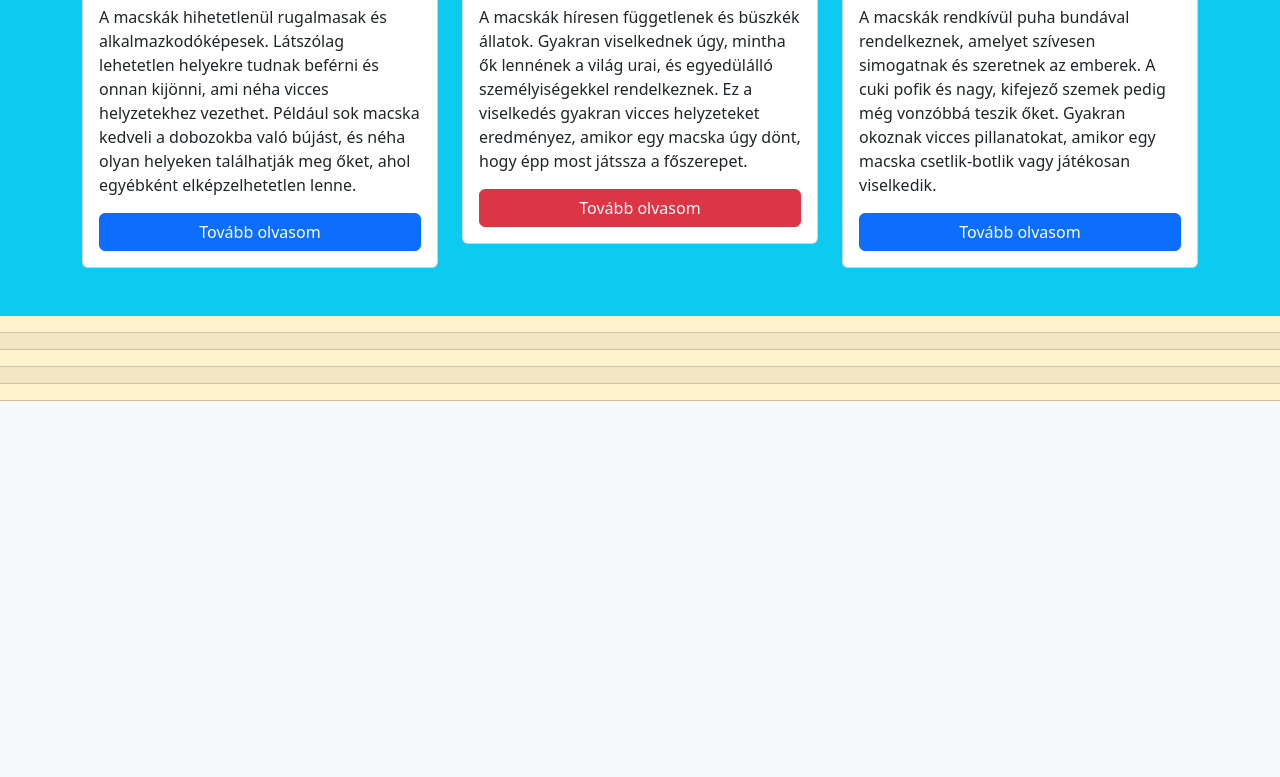
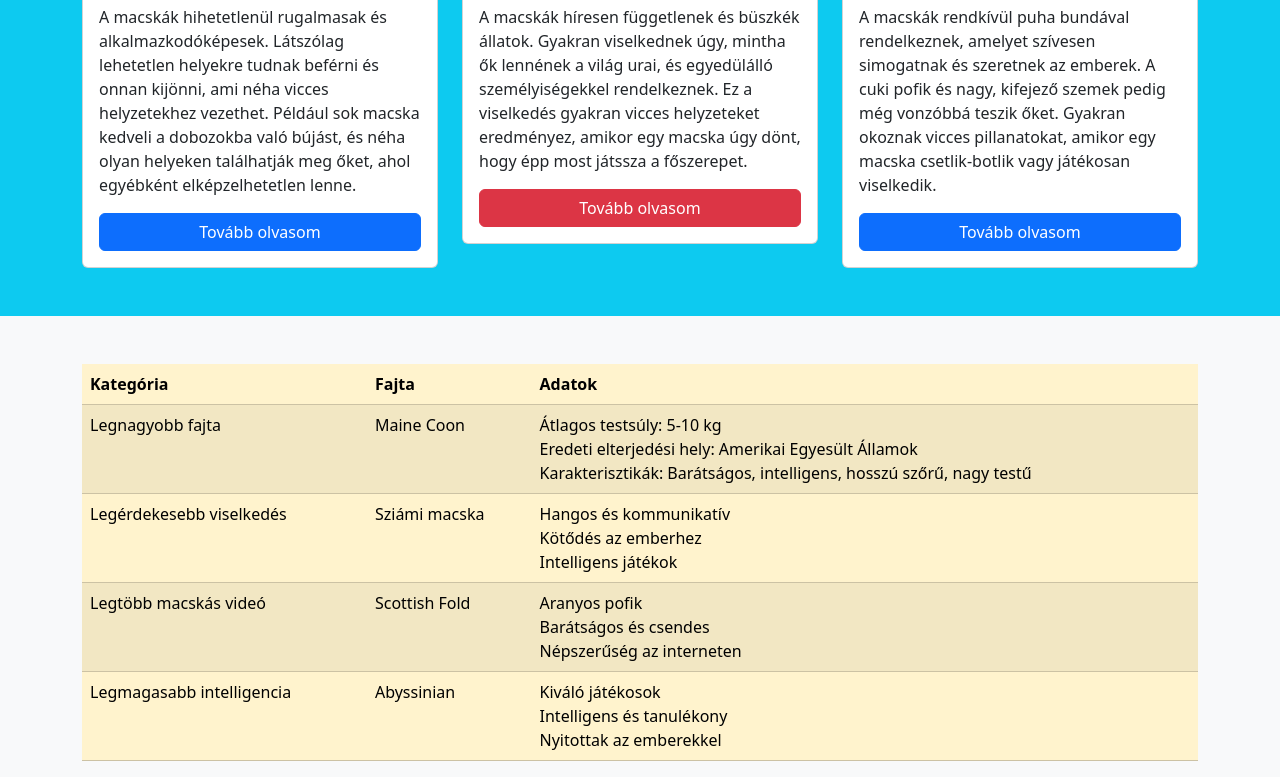
Before and after one commit to Tomikaaa680/cica2, a plain HTML site: page index.html in a window 1280 px wide. Shown: the part 996-1773 px from the top of the page. Before the commit the page ends 1413 px from the top, so only its background shows below. Drawn offline with nearby package versions, Linux system fonts and the light colour scheme.

Commit message:
kesz a tablazat

```diff
--- a/index.html
+++ b/index.html
@@ -139,38 +139,38 @@
     </div>
   </section>
 
-  <section>
+  <section class="container mt-5">
     <div class="row">
       <div class="col-12">
         <div class="table-responsive">
            <table class="table table-warning table-striped table-hover">
              <thead>
                <tr>
-                 <th></th>
-                 <th></th>
-                 <th></th>
+                 <th>Kategória</th>
+                 <th>Fajta</th>
+                 <th>Adatok</th>
                </tr>
              </thead>
              <tbody>
                <tr>
-                 <td></td>
-                 <td></td>
-                 <td></td>
+                 <td>Legnagyobb fajta</td>
+                 <td>Maine Coon</td>
+                 <td>Átlagos testsúly: 5-10 kg <br> Eredeti elterjedési hely: Amerikai Egyesült Államok <br> Karakterisztikák: Barátságos, intelligens, hosszú szőrű, nagy testű</td>
                </tr>
                <tr>
-                 <td></td>
-                 <td></td>
-                 <td></td>
+                 <td>Legérdekesebb viselkedés</td>
+                 <td>Sziámi macska</td>
+                 <td>Hangos és kommunikatív <br> Kötődés az emberhez <br> Intelligens játékok</td>
                </tr>
                <tr>
-                 <td></td>
-                 <td></td>
-                 <td></td>
+                 <td>Legtöbb macskás videó</td>
+                 <td>Scottish Fold</td>
+                 <td>Aranyos pofik <br>	Barátságos és csendes <br>	Népszerűség az interneten</td>
                </tr>
                <tr>
-                 <td></td>
-                 <td></td>
-                 <td></td>
+                 <td>Legmagasabb intelligencia</td>
+                 <td>Abyssinian</td>
+                 <td>Kiváló játékosok <br>	Intelligens és tanulékony	<br> Nyitottak az emberekkel </td>
                </tr>
              </tbody>
            </table>
```
